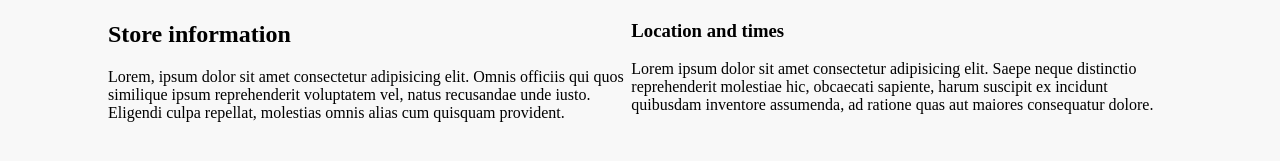
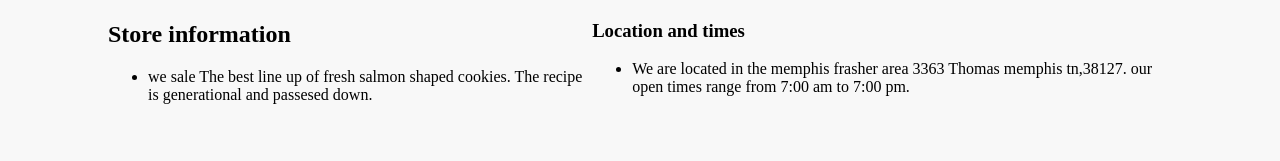
Before and after one commit to KaviousD/Lab08-salmon-Cookies, a plain HTML site: page Cookies/index.html in a window 1280 px wide. Shown: the part 337-498 px from the top of the page. Drawn offline with Linux system fonts and the light colour scheme.

Commit message:
Update index.html

```diff
--- a/Cookies/index.html
+++ b/Cookies/index.html
@@ -23,19 +23,21 @@
           <div class="left-box">
             <h2>Store information</h2>
             <p>
-              Lorem, ipsum dolor sit amet consectetur adipisicing elit. Omnis
-              officiis qui quos similique ipsum reprehenderit voluptatem vel,
-              natus recusandae unde iusto. Eligendi culpa repellat, molestias
-              omnis alias cum quisquam provident.
+              <ul>
+                <li>
+                we sale The best line up of fresh salmon shaped cookies. The recipe is generational and passesed down.
+              </li>
+              </ul>
             </p>
           </div>
           <div class="right-box">
             <h3>Location and times</h3>
             <p>
-              Lorem ipsum dolor sit amet consectetur adipisicing elit. Saepe
-              neque distinctio reprehenderit molestiae hic, obcaecati sapiente,
-              harum suscipit ex incidunt quibusdam inventore assumenda, ad
-              ratione quas aut maiores consequatur dolore.
+              <ul>
+                <li>
+                We are located in the memphis frasher area 3363 Thomas memphis tn,38127. our open times range from 7:00 am to 7:00 pm.
+              </li>
+              </ul>
             </p>
           </div>
         </div>
```
